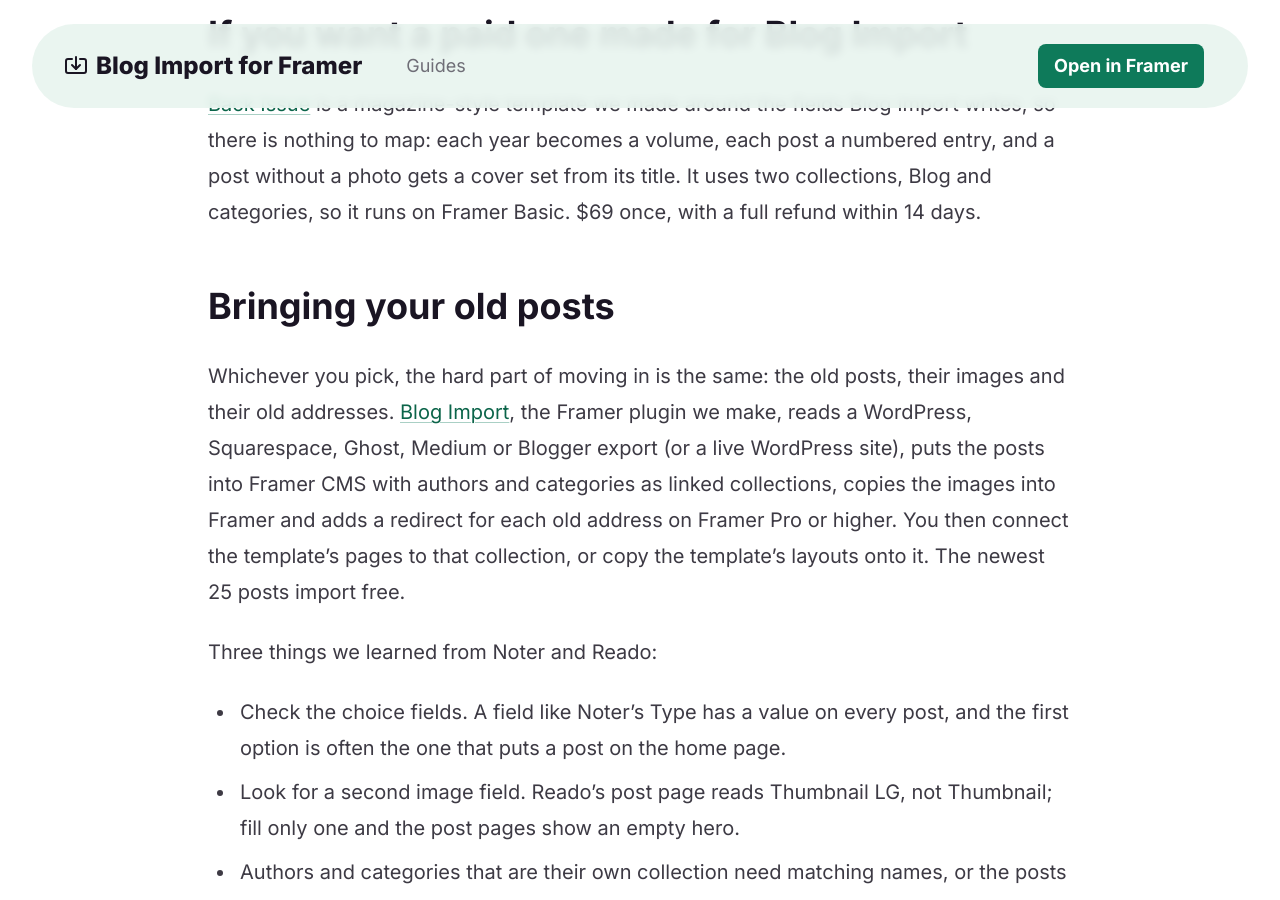
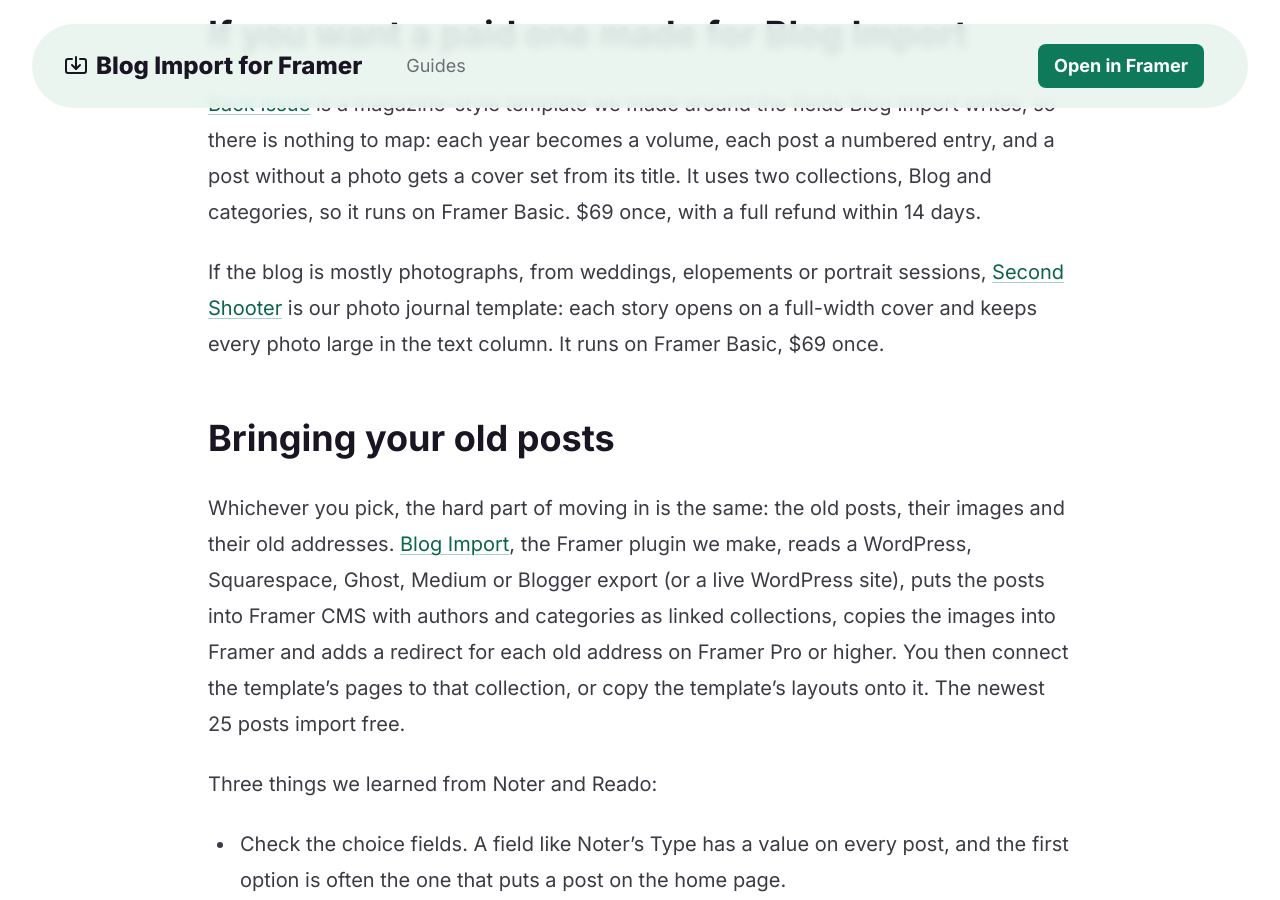
Before and after one commit to keyturnkit/keyturnkit.github.io, a Jekyll site: the page built from guides/free-framer-blog-templates.md, in a window 1280 px wide and 900 px high, scrolled down 2828 px. Built offline with Jekyll 4.4.1, drawn with Linux system fonts in a browser that asks for light colours.

Commit message:
Guides: Second Shooter line next to Back Issue for photo blogs (Squarespace, WordPress, free templates)

```diff
--- a/guides/free-framer-blog-templates.md
+++ b/guides/free-framer-blog-templates.md
@@ -57,6 +57,8 @@
 
 [Back Issue](https://www.framer.com/marketplace/templates/back-issue/) is a magazine-style template we made around the fields Blog Import writes, so there is nothing to map: each year becomes a volume, each post a numbered entry, and a post without a photo gets a cover set from its title. It uses two collections, Blog and categories, so it runs on Framer Basic. $69 once, with a full refund within 14 days.
 
+If the blog is mostly photographs, from weddings, elopements or portrait sessions, [Second Shooter](/second-shooter/) is our photo journal template: each story opens on a full-width cover and keeps every photo large in the text column. It runs on Framer Basic, $69 once.
+
 ## Bringing your old posts
 
 Whichever you pick, the hard part of moving in is the same: the old posts, their images and their old addresses. [Blog Import](/blog-import/), the Framer plugin we make, reads a WordPress, Squarespace, Ghost, Medium or Blogger export (or a live WordPress site), puts the posts into Framer CMS with authors and categories as linked collections, copies the images into Framer and adds a redirect for each old address on Framer Pro or higher. You then connect the template's pages to that collection, or copy the template's layouts onto it. The newest 25 posts import free.
```
Also changed, not shown: guides/squarespace-blog-to-framer.md (+2 -0 lines), guides/wordpress-blog-to-framer.md (+2 -0 lines).
